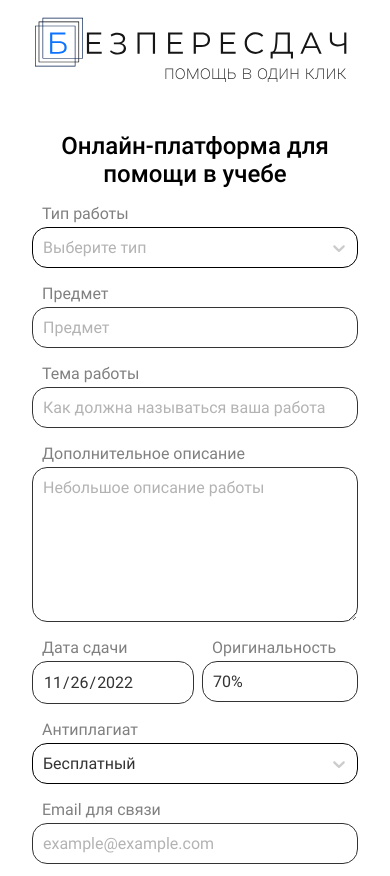
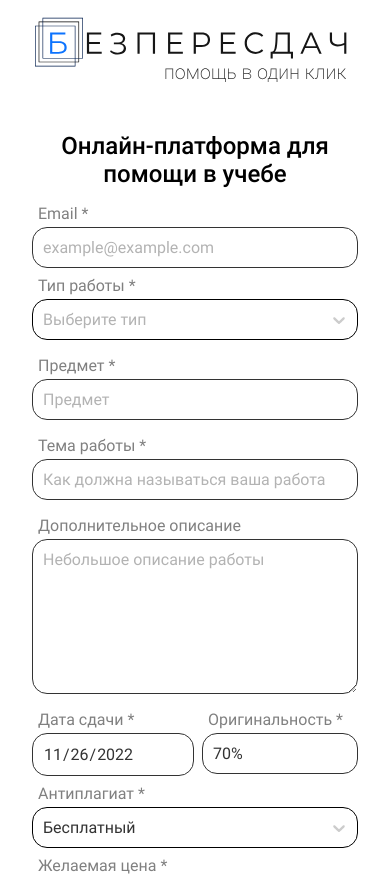
Before and after one commit to bezperesdach/bezperesdach_frontend, a Next.js app: page / in a window 390 px wide. Shown: the top 876 px of the page. Built offline with nearby package versions, Linux system fonts and the light colour scheme.

Commit message:
feat: new input layout, new expectedPrice field

```diff
--- a/components/hero/hero.module.css
+++ b/components/hero/hero.module.css
@@ -10,6 +10,11 @@
 
 .form-container {
   display: flex;
+}
+
+.email-type {
+  display: flex;
+  gap: 8px;
 }
 
 .image-container {
@@ -41,6 +46,11 @@
   display: flex;
   gap: 8px;
   basis: 10%;
+}
+
+.date-orig-container {
+  display: flex;
+  gap: 8px;
 }
 
 .date-orig > * {
@@ -79,7 +89,7 @@
 
 .label {
   color: hsl(0, 0%, 50%);
-  padding-left: 10px;
+  padding-left: 6px;
 }
 
 .input {
@@ -89,6 +99,7 @@
   align-self: flex-start;
   text-align: start;
   padding: 10px;
+  min-height: 41px;
   border: none;
   color: hsl(0, 0%, 20%);
   font-family: "Roboto";
@@ -157,6 +168,18 @@
   .image-container {
     flex-basis: 50%;
   }
+
+  .date-orig-container {
+    flex-basis: 60%;
+  }
+
+  .form-item#form-item-originality,
+  .form-item#form-item-due-date,
+  .form-item#form-item-anti-plagiarism,
+  .form-item#form-item-email,
+  .form-item#form-item-type {
+    flex: 1;
+  }
 }
 
 @media screen and (max-width: 1023px) {
@@ -165,6 +188,18 @@
   }
   .image-container {
     display: none;
+  }
+
+  .date-orig-container {
+    flex-basis: 60%;
+  }
+
+  .form-item#form-item-originality,
+  .form-item#form-item-due-date,
+  .form-item#form-item-anti-plagiarism,
+  .form-item#form-item-email,
+  .form-item#form-item-type {
+    flex: 1;
   }
 }
 
@@ -179,4 +214,20 @@
   .image-container {
     display: none;
   }
+
+  .date-orig {
+    display: flex;
+    flex-direction: column;
+    flex-basis: unset;
+  }
+
+  .date-orig-container {
+    display: flex;
+    flex-direction: row;
+    gap: 8px;
+  }
+
+  .email-type {
+    flex-direction: column;
+  }
 }
--- a/components/hero/hero.tsx
+++ b/components/hero/hero.tsx
@@ -28,6 +28,7 @@ const initialValue: IOrder = {
   originality: "70%",
   antiPlagiarism: "Бесплатный",
   email: "",
+  expectedPrice: "",
 };
 
 const RequestProjectSchema = Yup.object().shape({
@@ -38,6 +39,7 @@ const RequestProjectSchema = Yup.object().shape({
   originality: Yup.string().required("Обязательное поле"),
   antiPlagiarism: Yup.string().required("Обязательное поле"),
   email: Yup.string().email("Неверный email").required("Обязательное поле"),
+  expectedPrice: Yup.string().required("Обязательное поле"),
 });
 
 const typeOptionsInit = [
@@ -143,8 +145,24 @@ export const Hero = () => {
           >
             {({ isSubmitting, setFieldValue, values }) => (
               <Form className={styles.form} noValidate>
-                <div className={styles["form-item"]}>
-                  <label className={styles.label}>Тип работы</label>
+                <div className={styles["email-type"]}>
+                  <div className={styles["form-item"]} id={styles["form-item-email"]}>
+                    <label className={styles.label}>Email *</label>
+                    <div className={styles["input-container"]}>
+                      <Field
+                        className={styles.input}
+                        type="email"
+                        name="email"
+                        placeholder="example@example.com"
+                        disabled={isSubmitting}
+                      />
+                    </div>
+
+                    <ErrorMessage className={styles["error-label"]} name="email" component="div" />
+                  </div>
+
+                  <div className={styles["form-item"]} id={styles["form-item-type"]}>
+                    <label className={styles.label}>Тип работы *</label>
                     <Field
                       name="projectType"
                       options={typeOptions}
@@ -159,9 +177,10 @@ export const Hero = () => {
 
                     <ErrorMessage className={styles["error-label"]} name="projectType" component="div" />
                   </div>
+                </div>
 
                 <div className={styles["form-item"]}>
-                  <label className={styles.label}>Предмет</label>
+                  <label className={styles.label}>Предмет *</label>
                   <div className={styles["input-container"]}>
                     <Field className={styles.input} type="text" name="subject" placeholder="Предмет" disabled={isSubmitting} />
                   </div>
@@ -169,7 +188,7 @@ export const Hero = () => {
                 </div>
 
                 <div className={styles["form-item"]}>
-                  <label className={styles.label}>Тема работы</label>
+                  <label className={styles.label}>Тема работы *</label>
                   <div className={styles["input-container"]}>
                     <Field
                       className={styles.input}
@@ -199,8 +218,9 @@ export const Hero = () => {
                 </div>
 
                 <div className={styles["date-orig"]}>
-                  <div className={styles["form-item"]}>
-                    <label className={styles.label}>Дата сдачи</label>
+                  <div className={styles["date-orig-container"]}>
+                    <div className={styles["form-item"]} id={styles["form-item-due-date"]}>
+                      <label className={styles.label}>Дата сдачи *</label>
                       <div className={styles["input-container"]}>
                         <Field
                           className={styles.input}
@@ -213,8 +233,8 @@ export const Hero = () => {
                       <ErrorMessage className={styles["error-label"]} name="dueDate" component="div" />
                     </div>
 
-                  <div className={styles["form-item"]}>
-                    <label className={styles.label}>Оригинальность</label>
+                    <div className={styles["form-item"]} id={styles["form-item-originality"]}>
+                      <label className={styles.label}>Оригинальность *</label>
                       <div className={styles["input-container"]}>
                         <Field
                           className={styles.input}
@@ -245,8 +265,8 @@ export const Hero = () => {
                     </div>
                   </div>
 
-                <div className={styles["form-item"]}>
-                  <label className={styles.label}>Антиплагиат</label>
+                  <div className={styles["form-item"]} id={styles["form-item-anti-plagiarism"]}>
+                    <label className={styles.label}>Антиплагиат *</label>
                     <Field
                       name="antiPlagiarism"
                       options={antiPlagiarismOptions}
@@ -261,19 +281,31 @@ export const Hero = () => {
                     <ErrorMessage className={styles["error-label"]} name="antiPlagiarism" component="div" />
                   </div>
 
-                <div className={styles["form-item"]}>
-                  <label className={styles.label}>Email для связи</label>
+                  <div className={styles["form-item"]} id={styles["form-item-due-date"]}>
+                    <label className={styles.label}>Желаемая цена *</label>
                     <div className={styles["input-container"]}>
                       <Field
                         className={styles.input}
-                      type="email"
-                      name="email"
-                      placeholder="example@example.com"
+                        type="text"
+                        name="expectedPrice"
+                        onChange={(e: React.ChangeEvent<HTMLInputElement>) => {
+                          const value = e.target.value.trim().replace(/[^0-9]/gi, "");
+                          if (value === "" || value === "0") {
+                            return setFieldValue("expectedPrice", "");
+                          }
+                          return setFieldValue("expectedPrice", `${value}₽`);
+                        }}
+                        onKeyDown={(e: React.KeyboardEvent) => {
+                          if (e.key === "Backspace") {
+                            setFieldValue("expectedPrice", values.expectedPrice.slice(0, -1));
+                          }
+                        }}
+                        placeholder="Желаема цена"
                         disabled={isSubmitting}
                       />
                     </div>
-
-                  <ErrorMessage className={styles["error-label"]} name="email" component="div" />
+                    <ErrorMessage className={styles["error-label"]} name="expectedPrice" component="div" />
+                  </div>
                 </div>
 
                 <Button type="submit" disabled={isSubmitting} loading={sendOrder.loading} style={{ alignSelf: "center" }}>
--- a/types/types.d.ts
+++ b/types/types.d.ts
@@ -7,4 +7,5 @@ interface IOrder {
   originality: string;
   antiPlagiarism: "Бесплатный" | "Платный";
   email: string;
+  expectedPrice: string;
 }
```
Lines whose indentation alone changed are shown as unchanged.
